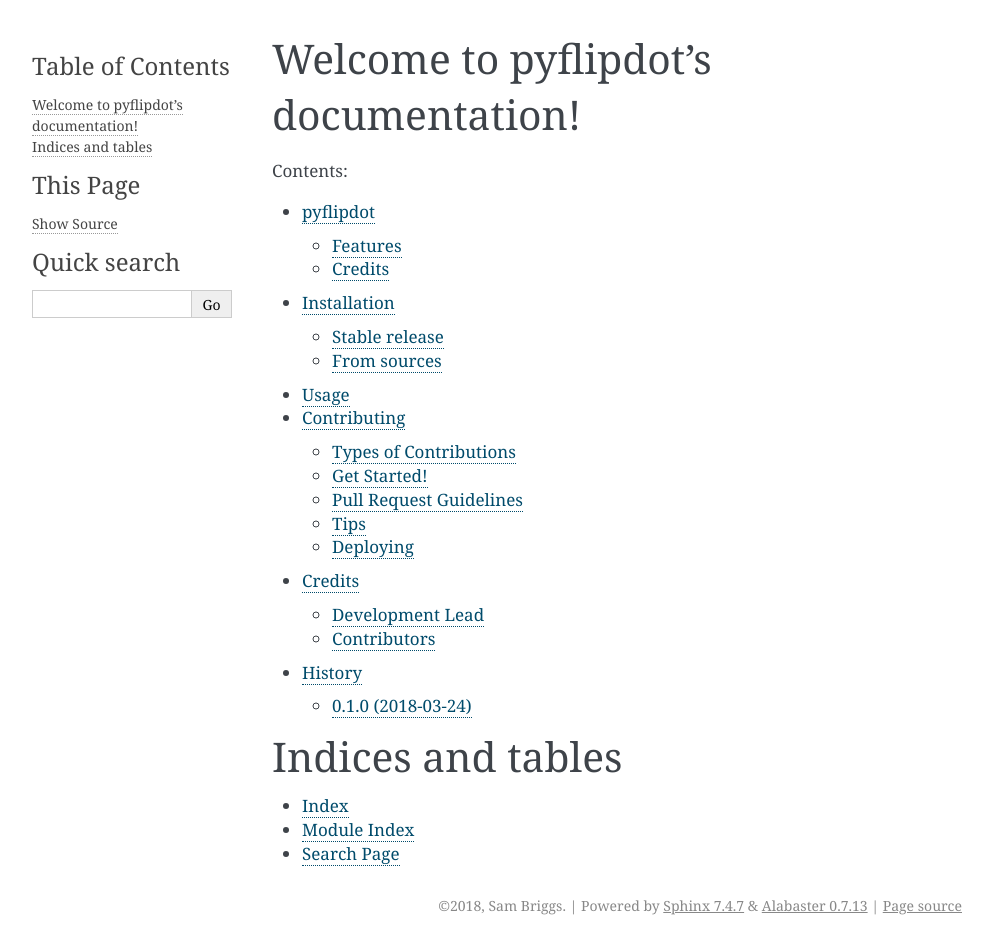
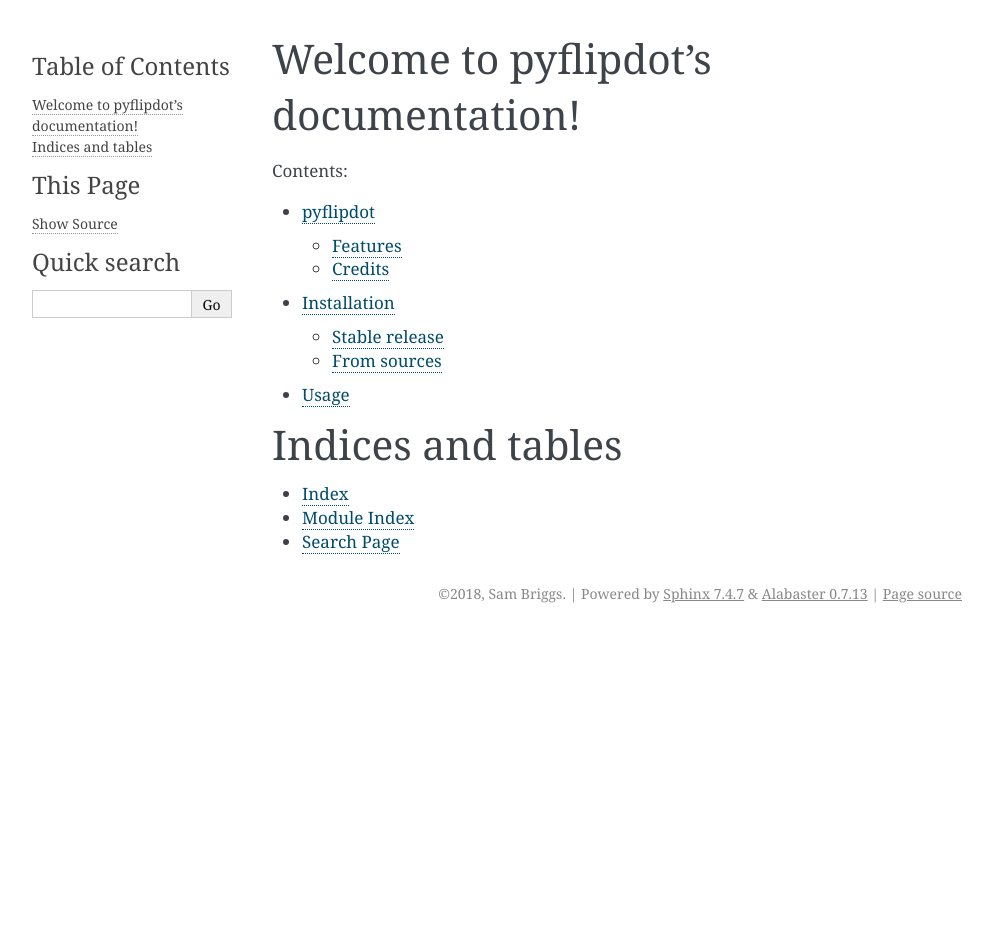
Before and after one commit to briggySmalls/pyflipdot, a Sphinx documentation site: the page built from docs/index.rst, in a window 1280 px wide. Shown: the whole page, without its empty margins (148-1141 px from the left). Built offline with Sphinx 7.4.7, drawn with Linux system fonts in a browser that asks for light colours; pages that are not in the unit, such as notebooks, are missing from menus; after the commit the page ends 900 px from its top, so only the background shows below that.

Commit message:
Remove useless bits

```diff
--- a/HISTORY.rst
+++ /dev/null
@@ -1,8 +0,0 @@
-=======
-History
-=======
-
-0.1.0 (2018-03-24)
-------------------
-
-* First release on PyPI.
--- a/docs/authors.rst
+++ /dev/null
@@ -1 +0,0 @@
-.. include:: ../AUTHORS.rst
--- a/docs/contributing.rst
+++ /dev/null
@@ -1 +0,0 @@
-.. include:: ../CONTRIBUTING.rst
--- a/docs/history.rst
+++ /dev/null
@@ -1 +0,0 @@
-.. include:: ../HISTORY.rst
--- a/docs/index.rst
+++ b/docs/index.rst
@@ -9,9 +9,6 @@ Welcome to pyflipdot's documentation!
    installation
    usage
    modules
-   contributing
-   authors
-   history
 
 Indices and tables
 ==================
--- a/setup.py
+++ b/setup.py
@@ -7,9 +7,6 @@ from setuptools import setup, find_packages
 
 with open('README.rst') as readme_file:
     readme = readme_file.read()
-
-with open('HISTORY.rst') as history_file:
-    history = history_file.read()
 
 requirements = [
     'Click>=6.0',
@@ -44,7 +41,7 @@ setup(
     },
     install_requires=requirements,
     license="MIT license",
-    long_description=readme + '\n\n' + history,
+    long_description=readme,
     include_package_data=True,
     keywords='pyflipdot',
     name='pyflipdot',
```
Also changed, not shown: AUTHORS.rst (deleted, +0 -13 lines), CONTRIBUTING.rst (deleted, +0 -128 lines), .github/ISSUE_TEMPLATE.md (deleted), 1 other file.
